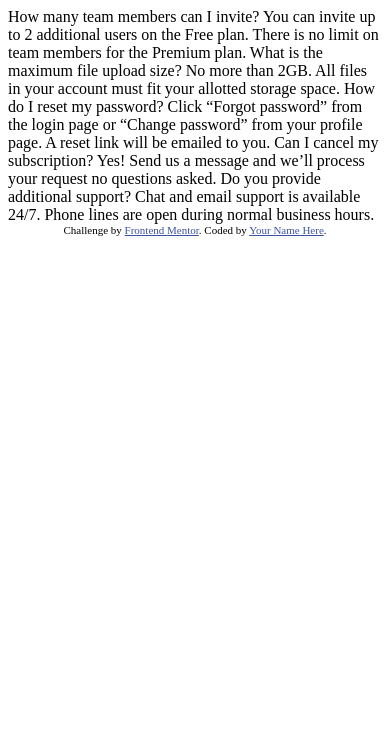
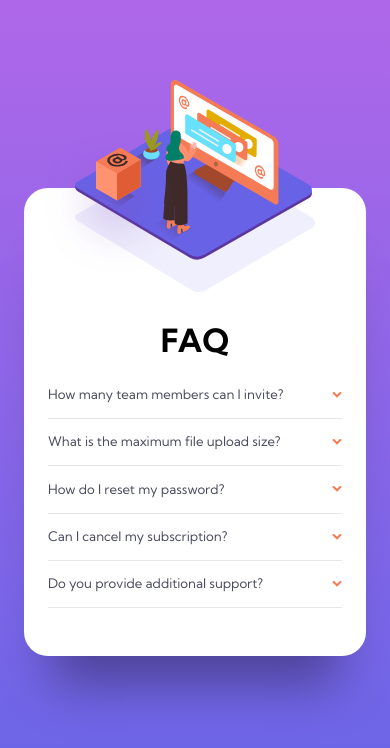
Before and after one commit to lmestrella/newbie-faq-accordion-card, a plain HTML site: page index.html in a window 390 px wide. Drawn offline with Linux system fonts and the light colour scheme.

Commit message:
Create html base and complete the mobile ui style

```diff
--- a/assets/scss/base/_reset.scss
+++ b/assets/scss/base/_reset.scss
@@ -0,0 +1,32 @@
+/* Box sizing rules */
+*,
+*::before,
+*::after {
+  box-sizing: border-box;
+}
+
+/* Set core root defaults */
+html:focus-within {
+  scroll-behavior: smooth;
+}
+
+/* Set core body defaults */
+body {
+  min-height: 100vh;
+  text-rendering: optimizeSpeed;
+  line-height: 1.5;
+}
+
+/* Remove default margin */
+body,
+h1,
+p {
+  margin: 0;
+}
+
+/* Make images easier to work with */
+img,
+picture {
+  max-width: 100%;
+  display: block;
+}
--- a/assets/scss/base/_typography.scss
+++ b/assets/scss/base/_typography.scss
@@ -0,0 +1,27 @@
+body {
+  font-family: "Kumbh Sans", sans-serif;
+}
+h1 {
+  text-align: center;
+  font-size: 2rem;
+}
+.faq {
+  &__question {
+    text-decoration: none;
+    color: $very-dark-grayish-blue;
+    font-size: 0.825rem;
+  }
+  &__question:hover {
+    cursor: pointer;
+    color: $soft-red;
+  }
+  &__question:focus {
+    outline: none;
+    color: $very-dark-desaturated-blue;
+    font-weight: bold;
+  }
+  &__answer {
+    color: $dark-grayish-blue;
+    font-size: 0.75rem;
+  }
+}
--- /dev/null
+++ b/assets/scss/components/_accordion.scss
@@ -0,0 +1,33 @@
+.faq {
+  &__question {
+    position: relative;
+    display: inline-block;
+    padding: 1em 0;
+    width: 100%;
+
+    > img {
+      position: absolute;
+      top: 50%;
+      right: 0;
+      transform: translateY(-50%);
+      transition: 300ms transform ease-in-out;
+    }
+  }
+  &__question:focus {
+    > img {
+      transform: translateY(-50%) rotate(180deg);
+    }
+    + p {
+      height: auto;
+      max-height: 10em;
+      padding-bottom: $default-spacing-size;
+    }
+  }
+  &__answer {
+    max-height: 0;
+    padding-right: 2em;
+    border-bottom: 1px solid $light-grayish-blue;
+    transition: 200ms all ease-in;
+    overflow: hidden;
+  }
+}
--- a/assets/scss/helpers/_mixins.scss
+++ b/assets/scss/helpers/_mixins.scss
@@ -0,0 +1,7 @@
+@mixin pseudo($type, $position: inherit, $content: "") {
+  &::#{$type} {
+    content: $content;
+    position: $position;
+    @content;
+  }
+}
--- a/assets/scss/helpers/_variables.scss
+++ b/assets/scss/helpers/_variables.scss
@@ -0,0 +1,17 @@
+// Colors (primary) - text
+$very-dark-desaturated-blue: hsl(238, 29%, 16%);
+$soft-red: hsl(14, 88%, 65%);
+
+// Colors (neutral) - text
+$very-dark-grayish-blue: hsl(237, 12%, 33%);
+$dark-grayish-blue: hsl(240, 6%, 50%);
+
+// Colors - bg gradient
+$soft-violet: hsl(273, 75%, 66%);
+$soft-blue: hsl(240, 73%, 65%);
+
+// Colors - Dividers
+$light-grayish-blue: hsl(240, 5%, 91%);
+
+// Defaults
+$default-spacing-size: 1.5em;
--- /dev/null
+++ b/assets/scss/layout/_globals.scss
@@ -0,0 +1,37 @@
+body {
+  display: grid;
+  place-items: center;
+  background: linear-gradient($soft-violet 0%, $soft-blue 100%);
+}
+.faq {
+  &__section {
+    min-width: 20.125em;
+    background-color: white;
+    box-shadow: 0 3.5em 3em -1.75em rgba(0, 0, 0, 0.35);
+    border-radius: 1.5em;
+    margin: 0 $default-spacing-size;
+    padding: 0 $default-spacing-size ($default-spacing-size * 2)
+      $default-spacing-size;
+
+    h1 {
+      margin: 0.75em 0 0.25em 0;
+    }
+  }
+  &__photo {
+    position: relative;
+    > img {
+      margin: auto;
+    }
+    @include pseudo(before, absolute) {
+      display: block;
+      transform: translate(-1em, -55%);
+      width: 100%;
+      height: 200%;
+      background: url(../images/illustration-woman-online-mobile.svg) no-repeat;
+      background-position: center;
+    }
+  }
+  &__items {
+    max-width: 30em;
+  }
+}
--- a/assets/scss/main.scss
+++ b/assets/scss/main.scss
@@ -0,0 +1,9 @@
+@import "./helpers/variables";
+@import "./helpers/mixins";
+
+@import "./base/reset";
+@import "./base/typography";
+
+@import "./components/accordion";
+
+@import "./layout/globals";
--- a/index.html
+++ b/index.html
@@ -1,40 +1,104 @@
 <!DOCTYPE html>
 <html lang="en">
   <head>
-  <meta charset="UTF-8">
-  <meta name="viewport" content="width=device-width, initial-scale=1.0"> <!-- displays site properly based on user's device -->
+    <meta charset="UTF-8" />
+    <meta name="viewport" content="width=device-width, initial-scale=1.0" />
+    <!-- displays site properly based on user's device -->
 
-  <link rel="icon" type="image/png" sizes="32x32" href="./images/favicon-32x32.png">
-
+    <link
+      rel="icon"
+      type="image/png"
+      sizes="32x32"
+      href="./images/favicon-32x32.png"
+    />
+    <link rel="preconnect" href="https://fonts.gstatic.com" />
+    <link
+      href="https://fonts.googleapis.com/css2?family=Kumbh+Sans:wght@400;700&display=swap"
+      rel="stylesheet"
+    />
+    <link rel="stylesheet" href="./assets/scss/main.css" />
     <title>Frontend Mentor | FAQ Accordion Card</title>
 
     <!-- Feel free to remove these styles or customise in your own stylesheet 👍 -->
     <style>
-    .attribution { font-size: 11px; text-align: center; }
-    .attribution a { color: hsl(228, 45%, 44%); }
+      .attribution {
+        font-size: 11px;
+        text-align: center;
+      }
+      .attribution a {
+        color: hsl(228, 45%, 44%);
+      }
     </style>
   </head>
   <body>
+    <div class="faq">
+      <section class="faq__section">
+        <div class="faq__photo">
+          <img src="./assets/images/bg-pattern-mobile.svg" alt="" />
+        </div>
+        <h1>FAQ</h1>
+        <div class="faq__items">
+          <div class="faq__item">
+            <a href="#_" class="faq__question">
               How many team members can I invite?
-  You can invite up to 2 additional users on the Free plan. There is no limit on
-  team members for the Premium plan.
+              <img src="./assets/images/icon-arrow-down.svg" alt="" />
+            </a>
+            <p class="faq__answer">
+              You can invite up to 2 additional users on the Free plan. There is
+              no limit on team members for the Premium plan.
+            </p>
+          </div>
 
+          <div class="faq__item">
+            <a href="#_" class="faq__question">
               What is the maximum file upload size?
-  No more than 2GB. All files in your account must fit your allotted storage space.
+              <img src="./assets/images/icon-arrow-down.svg" alt="" />
+            </a>
+            <p class="faq__answer">
+              No more than 2GB. All files in your account must fit your allotted
+              storage space.
+            </p>
+          </div>
 
+          <div class="faq__item">
+            <a href="#_" class="faq__question">
               How do I reset my password?
-  Click “Forgot password” from the login page or “Change password” from your profile page.
-  A reset link will be emailed to you.
+              <img src="./assets/images/icon-arrow-down.svg" alt="" />
+            </a>
+            <p class="faq__answer">
+              Click “Forgot password” from the login page or “Change password”
+              from your profile page. A reset link will be emailed to you.
+            </p>
+          </div>
 
+          <div class="faq__item">
+            <a href="#_" class="faq__question">
               Can I cancel my subscription?
-  Yes! Send us a message and we’ll process your request no questions asked.
+              <img src="./assets/images/icon-arrow-down.svg" alt="" />
+            </a>
+            <p class="faq__answer">
+              Yes! Send us a message and we’ll process your request no questions
+              asked.
+            </p>
+          </div>
 
+          <div class="faq__item">
+            <a href="#_" class="faq__question">
               Do you provide additional support?
-  Chat and email support is available 24/7. Phone lines are open during normal business hours.
-
+              <img src="./assets/images/icon-arrow-down.svg" alt="" />
+            </a>
+            <p class="faq__answer">
+              Chat and email support is available 24/7. Phone lines are open
+              during normal business hours.
+            </p>
+          </div>
+        </div>
+      </section>
+    </div>
+    <!--
   <div class="attribution">
     Challenge by <a href="https://www.frontendmentor.io?ref=challenge" target="_blank">Frontend Mentor</a>.
     Coded by <a href="#">Your Name Here</a>.
-  </div>
+  </div> -->
   </body>
 </html>
```
Also changed, not shown: assets/scss/main.css (added), 1 other file. Lines whose indentation alone changed are shown as unchanged.
